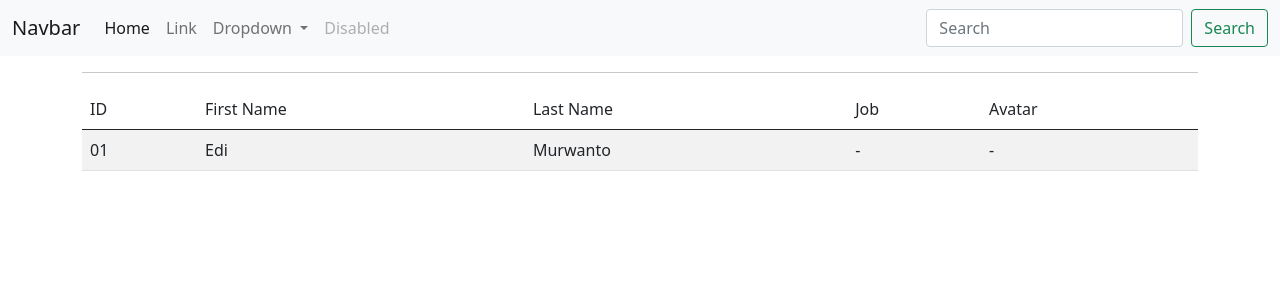
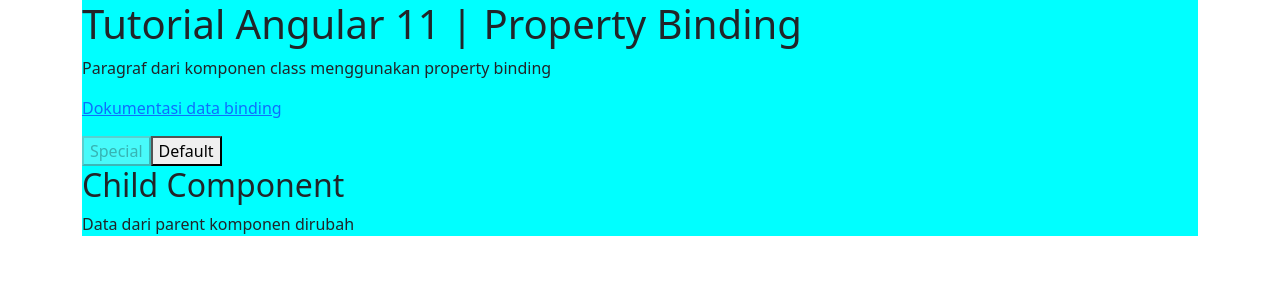
Before and after one commit to edhimurwanto/angular-youtube-tutorial, an Angular app: page / in a window 1280 px wide. Shown: the top 300 px of the page. Built offline with nearby package versions, Linux system fonts and the light colour scheme.

Commit message:
property binding

```diff
--- a/src/app/app.component.html
+++ b/src/app/app.component.html
@@ -1 +1,19 @@
-<app-pages></app-pages>
+<!-- <app-pages></app-pages> -->
+
+<div class="container">
+
+    <div [class]="contentClass">
+        <h1 [innerHTML]="title"></h1>
+        <p [innerHTML]="paragraf"></p>
+        <a [href]="dokumentasiLink">
+            <p>Dokumentasi data binding</p>
+        </a>
+
+        <button [disabled]="isClassSpecial" (click)="changeClassType('special')">Special</button>
+        <button [disabled]="!isClassSpecial" (click)="changeClassType('default')">Default</button>
+
+        <app-child [text]="data"></app-child>
+
+    </div>
+
+</div>
--- a/src/app/app.component.scss
+++ b/src/app/app.component.scss
@@ -0,0 +1,7 @@
+.defaultClass {
+    background-color: aliceblue;
+}
+
+.specialClass {
+    background-color: aqua;
+}
--- a/src/app/app.component.ts
+++ b/src/app/app.component.ts
@@ -6,15 +6,28 @@ import { Component, OnInit } from '@angular/core';
   styleUrls: ['./app.component.scss']
 })
 export class AppComponent implements OnInit {
-  title = 'my-app';
 
-  constructor() {
-    console.log("App constructor dipanggil");
+  title = "Tutorial Angular 11 | Property Binding"
+  paragraf = "Paragraf dari komponen class menggunakan property binding"
+  dokumentasiLink = "https://angular.io/guide/property-binding"
+  contentClass = "specialClass"
+  isClassSpecial = true
 
-   }
+  data = 'Data dari parent komponen dirubah'
+
+  changeClassType(type) {
+    if (type === 'special') {
+      this.isClassSpecial = true
+      this.contentClass = 'specialClass'
+      this.title  = 'Special Class'
+    } else {
+      this.isClassSpecial = false
+      this.contentClass = 'defaultClass'
+      this.title  = 'Default Class'
+    }
+  }
 
   ngOnInit(): void {
-    console.log("App ngOnInit dipanggil");
   }
 
 }
--- a/src/app/app.module.ts
+++ b/src/app/app.module.ts
@@ -1,16 +1,20 @@
 import { NgModule } from '@angular/core';
+import { FormsModule } from '@angular/forms';
 import { BrowserModule } from '@angular/platform-browser';
 
 import { AppComponent } from './app.component';
 import { PagesModule } from './pages/pages.module';
+import { ChildComponent } from './child/child.component';
 
 @NgModule({
   declarations: [
     AppComponent,
+    ChildComponent,
   ],
   imports: [
     BrowserModule,
-    PagesModule
+    PagesModule,
+    FormsModule
   ],
   providers: [],
   bootstrap: [AppComponent]
--- /dev/null
+++ b/src/app/child/child.component.html
@@ -0,0 +1,3 @@
+<h2>Child Component</h2>
+
+<p>{{text}}</p>
--- /dev/null
+++ b/src/app/child/child.component.ts
@@ -0,0 +1,17 @@
+import { Component, Input, OnInit } from '@angular/core';
+
+@Component({
+  selector: 'app-child',
+  templateUrl: './child.component.html',
+  styleUrls: ['./child.component.scss']
+})
+export class ChildComponent implements OnInit {
+
+  @Input() text = '';
+
+  constructor() { }
+
+  ngOnInit(): void {
+  }
+
+}
--- a/src/app/pages/components/users/components/list-user/list-user.component.html
+++ b/src/app/pages/components/users/components/list-user/list-user.component.html
@@ -1,3 +1,7 @@
+<div class="container">
+
+    <hr>
+
     <table class="table table-striped table-hover">
 
         <thead>
@@ -10,13 +14,14 @@
             </tr>
         </thead>
         <tbody>
-        <tr>
-            <td>01</td>
-            <td>Edi</td>
-            <td>Murwanto</td>
-            <td>-</td>
-            <td>-</td>
+            <tr *ngFor="let user of users">
+                <td>{{user.id}}</td>
+                <td>{{user.firstName}}</td>
+                <td>{{user.lastName}}</td>
+                <td>{{user.job}}</td>
+                <td>{{user.avatar}}</td>
             </tr>
         </tbody>
 
     </table>
+</div>
--- a/src/app/pages/components/users/components/list-user/list-user.component.ts
+++ b/src/app/pages/components/users/components/list-user/list-user.component.ts
@@ -7,6 +7,23 @@ import { Component, OnInit } from '@angular/core';
 })
 export class ListUserComponent implements OnInit {
 
+  users = [
+    {
+      id: "01",
+      firstName: "Edi",
+      lastName: "Murwanto",
+      job: "-",
+      avatar: "-"
+    },
+    {
+      id: "02",
+      firstName: "Jhon",
+      lastName: "Tor",
+      job: "-",
+      avatar: "-"
+    }
+  ]
+
   constructor() { }
 
   ngOnInit(): void {
--- a/src/app/pages/pages.component.html
+++ b/src/app/pages/pages.component.html
@@ -1,8 +1,3 @@
 <app-header></app-header>
 
-
-
-<div class="container">
-    <hr>
-    <app-list-user></app-list-user>
-</div>
+<app-list-user></app-list-user>
```
Also changed, not shown: src/app/child/child.component.scss (added), 1 other file (tests, documents, lock files or other folders). Lines whose indentation alone changed are shown as unchanged.
